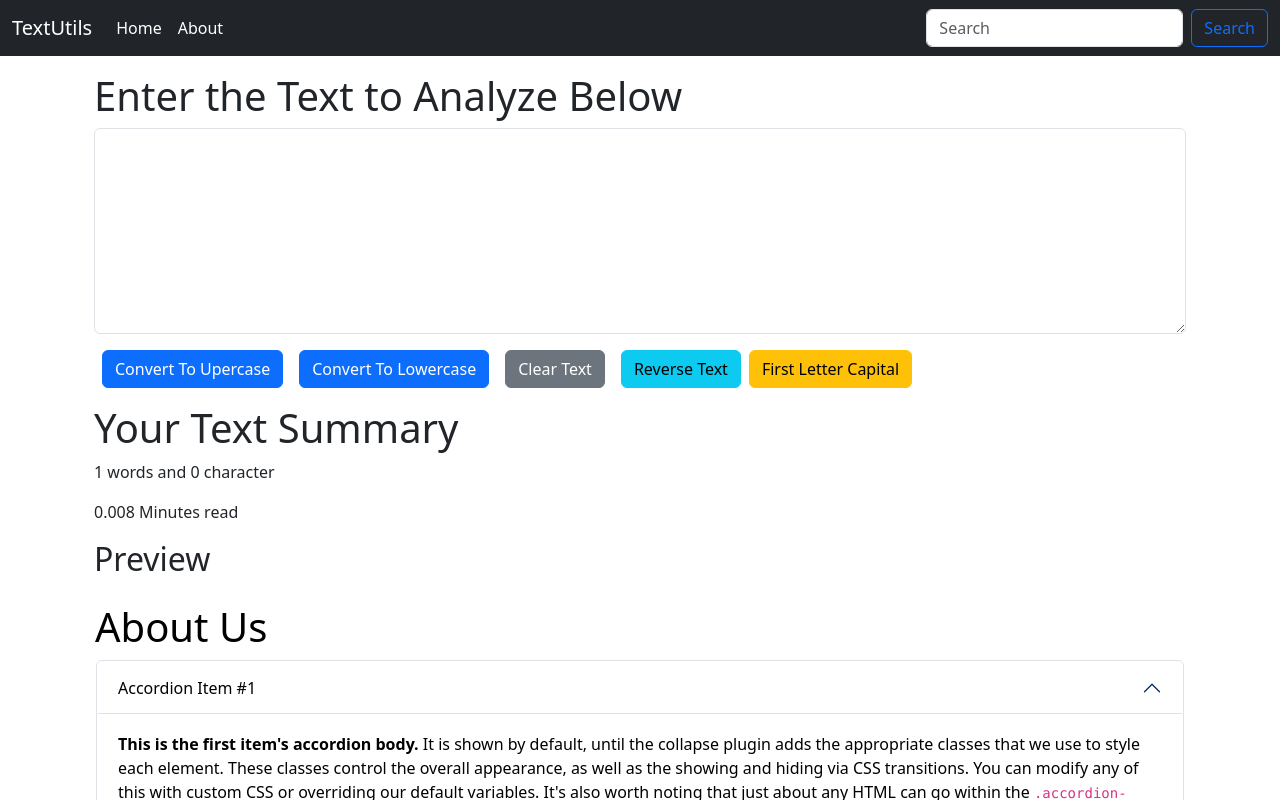
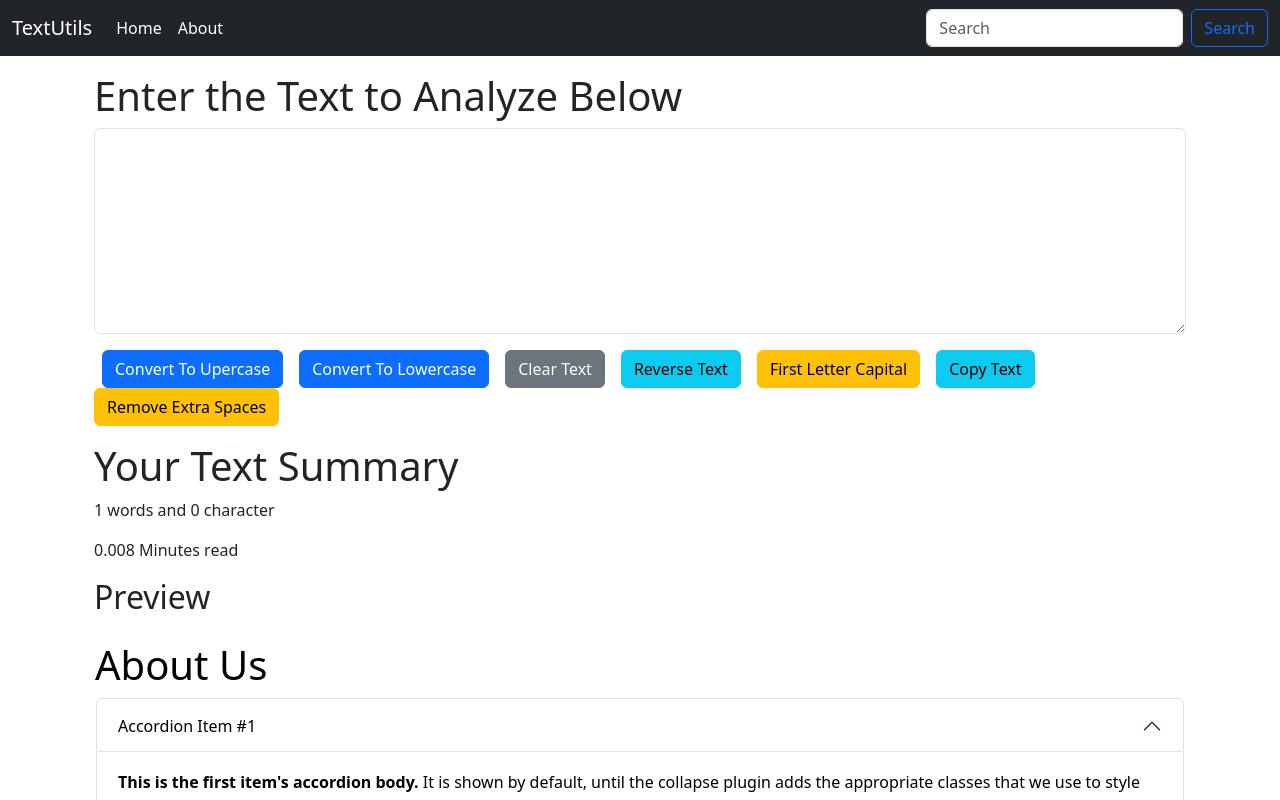
Before and after one commit to jpg04/ReactJs, a React (Create React App) app in the folder web-project/: page / in a window 1280 px wide. Shown: the top 800 px of the page. Built offline with nearby package versions, Linux system fonts and the light colour scheme.

Commit message:
Adding more logic in TextUtils

```diff
--- a/web-project/src/components/TextForm.js
+++ b/web-project/src/components/TextForm.js
@@ -25,6 +25,7 @@ export default function TextForm(props) {
     let newText = text.split('').reverse().join('');
     setText(newText)
   }
+
   const handleFirstCapClick = ()=>
   {
     function capitalize(str) {
@@ -32,6 +33,17 @@ export default function TextForm(props) {
     }
     let newText = text.split(' ').map(capitalize).join(' ');
     setText(newText)
+  }
+  const handleCopyClick = ()=>
+  {
+    var text = document.getElementById("myBox");
+    text.select();
+    navigator.clipboard.writeText(text.value);
+  }
+
+  const handleExtraSpacesClick = ()=> {
+    const newText = text.split(/[ ]+/);
+    setText(newText.join(" "))
   }
 
   const handleOnChange = (Event) =>{
@@ -53,7 +65,9 @@ export default function TextForm(props) {
         <button className = "btn btn-primary mx-2" onClick={handleLowerClick}>Convert To Lowercase</button>
         <button className = "btn btn-secondary mx-2" onClick={handleClearClick}>Clear Text</button>
         <button className = "btn btn-info mx-2" onClick={handleReverseClick}>Reverse Text</button>
-        <button className = "btn btn-warning" onClick={handleFirstCapClick}>First Letter Capital</button>
+        <button className = "btn btn-warning mx-2" onClick={handleFirstCapClick}>First Letter Capital</button>
+        <button className = "btn btn-info mx-2" onClick={handleCopyClick}>Copy Text</button>
+        <button className = "btn btn-warning" onClick={handleExtraSpacesClick}>Remove Extra Spaces</button>
     </div>
 
     <div className="container my-3">
```
